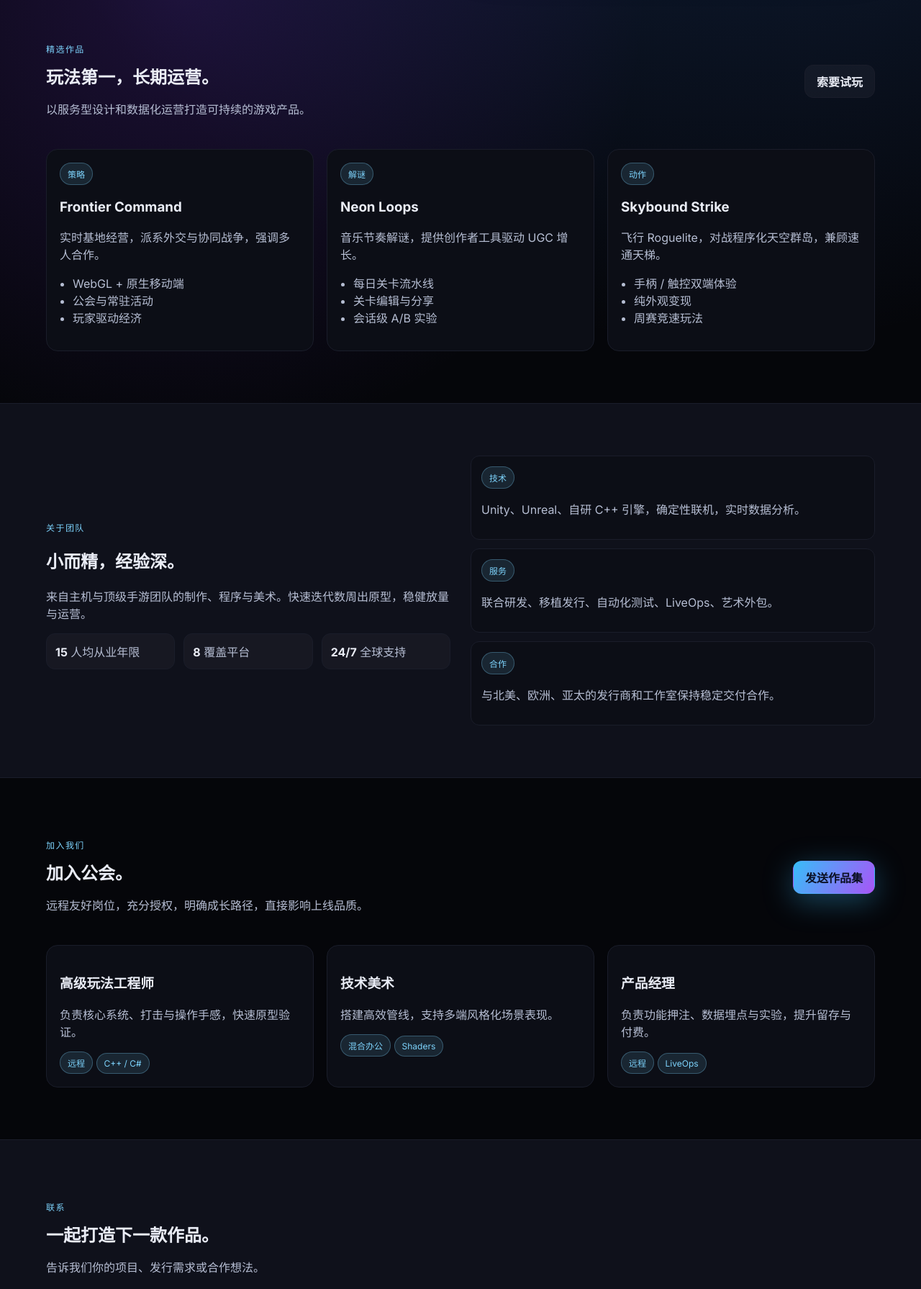
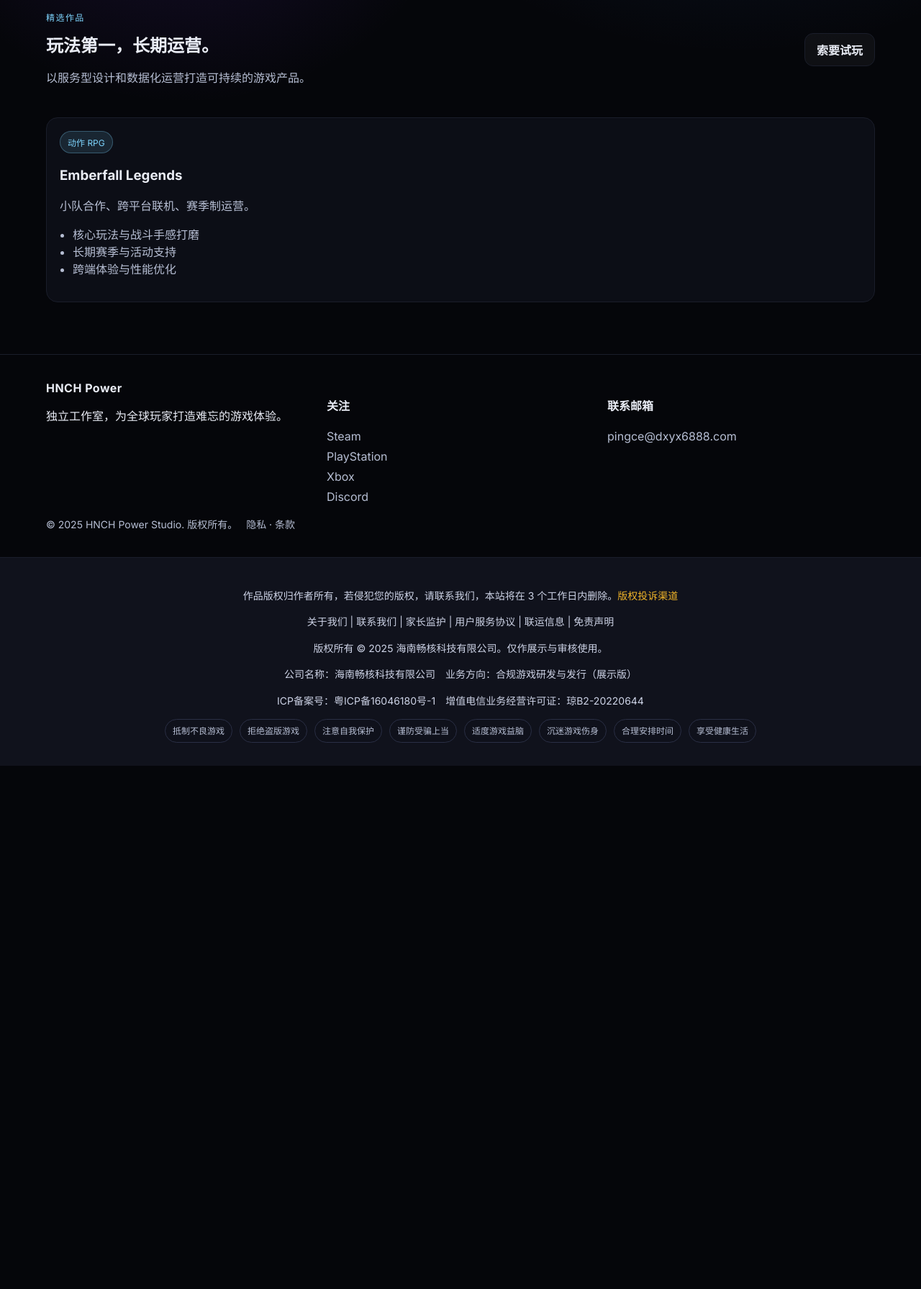
Before and after one commit to wangmiao033/hnchpower.cn, a plain HTML site: page index.html in a window 1280 px wide. Shown: the part 614-2405 px from the top of the page at 72% size. After the commit the page ends 1678 px from the top, so only its background shows below. Drawn offline with Linux system fonts and the light colour scheme.

Commit message:
Add files via upload

```diff
--- a/index.html
+++ b/index.html
@@ -3,7 +3,7 @@
 <head>
   <meta charset="UTF-8" />
   <meta name="viewport" content="width=device-width, initial-scale=1.0" />
-  <title>HNCH Power | 游戏工作室</title>
+  <title>海南畅核科技有限公司 | 游戏工作室</title>
   <link rel="preconnect" href="https://fonts.googleapis.com" />
   <link rel="preconnect" href="https://fonts.gstatic.com" crossorigin />
   <link href="https://fonts.googleapis.com/css2?family=Inter:wght@400;500;600;700&display=swap" rel="stylesheet" />
@@ -12,30 +12,21 @@
 <body>
   <header class="hero">
     <nav class="nav">
-      <div class="logo">HNCH Power</div>
+      <div class="logo">海南畅核科技有限公司</div>
       <div class="nav-links">
         <a href="#games">作品</a>
-        <a href="#about">关于</a>
-        <a href="#careers">加入</a>
         <a href="#contact">联系</a>
       </div>
       <a class="btn primary" href="#contact">与我们合作</a>
     </nav>
     <div class="hero-grid">
       <div class="hero-copy">
-        <p class="eyebrow">独立游戏工作室</p>
-        <h1>创造让玩家记住的世界。</h1>
-        <p class="lead">
-          HNCH Power 专注高品质 PC / 移动端作品，以鲜明美术、扎实手感与长期运营驱动社区活力。
-        </p>
+        <p class="eyebrow">海南畅核科技有限公司</p>
+        <h1>合规、精品的游戏体验。</h1>
+        <p class="lead">专注 PC / 移动端项目，强调玩法打磨、合规审核与稳定运营。</p>
         <div class="cta-row">
           <a class="btn primary" href="#games">查看作品</a>
           <a class="btn ghost" href="#contact">合作发行</a>
-        </div>
-        <div class="meta">
-          <span>远程优先团队</span>
-          <span>15+ 已上线项目</span>
-          <span>玩家覆盖 60+ 国家</span>
         </div>
       </div>
       <div class="hero-card">
@@ -80,135 +71,18 @@
       </div>
       <div class="cards-grid">
         <article class="game-card">
-          <div class="pill">策略</div>
-          <h3>Frontier Command</h3>
-          <p>实时基地经营，派系外交与协同战争，强调多人合作。</p>
+          <div class="pill">动作 RPG</div>
+          <h3>Emberfall Legends</h3>
+          <p>小队合作、跨平台联机、赛季制运营。</p>
           <ul>
-            <li>WebGL + 原生移动端</li>
-            <li>公会与常驻活动</li>
-            <li>玩家驱动经济</li>
-          </ul>
-        </article>
-        <article class="game-card">
-          <div class="pill">解谜</div>
-          <h3>Neon Loops</h3>
-          <p>音乐节奏解谜，提供创作者工具驱动 UGC 增长。</p>
-          <ul>
-            <li>每日关卡流水线</li>
-            <li>关卡编辑与分享</li>
-            <li>会话级 A/B 实验</li>
-          </ul>
-        </article>
-        <article class="game-card">
-          <div class="pill">动作</div>
-          <h3>Skybound Strike</h3>
-          <p>飞行 Roguelite，对战程序化天空群岛，兼顾速通天梯。</p>
-          <ul>
-            <li>手柄 / 触控双端体验</li>
-            <li>纯外观变现</li>
-            <li>周赛竞速玩法</li>
+            <li>核心玩法与战斗手感打磨</li>
+            <li>长期赛季与活动支持</li>
+            <li>跨端体验与性能优化</li>
           </ul>
         </article>
       </div>
     </section>
 
-    <section id="about" class="section alt">
-      <div class="section-content">
-        <div>
-          <p class="eyebrow">关于团队</p>
-          <h2>小而精，经验深。</h2>
-          <p class="lead">
-            来自主机与顶级手游团队的制作、程序与美术。快速迭代数周出原型，稳健放量与运营。
-          </p>
-          <div class="stats-row">
-            <div class="stat">
-              <strong>15</strong>
-              <span>人均从业年限</span>
-            </div>
-            <div class="stat">
-              <strong>8</strong>
-              <span>覆盖平台</span>
-            </div>
-            <div class="stat">
-              <strong>24/7</strong>
-              <span>全球支持</span>
-            </div>
-          </div>
-        </div>
-        <div class="list">
-          <div class="list-item">
-            <div class="pill">技术</div>
-            <p>Unity、Unreal、自研 C++ 引擎，确定性联机，实时数据分析。</p>
-          </div>
-          <div class="list-item">
-            <div class="pill">服务</div>
-            <p>联合研发、移植发行、自动化测试、LiveOps、艺术外包。</p>
-          </div>
-          <div class="list-item">
-            <div class="pill">合作</div>
-            <p>与北美、欧洲、亚太的发行商和工作室保持稳定交付合作。</p>
-          </div>
-        </div>
-      </div>
-    </section>
-
-    <section id="careers" class="section">
-      <div class="section-head">
-        <div>
-          <p class="eyebrow">加入我们</p>
-          <h2>加入公会。</h2>
-          <p class="lead">远程友好岗位，充分授权，明确成长路径，直接影响上线品质。</p>
-        </div>
-        <a class="btn primary" href="mailto:hello@hnchpower.cn">发送作品集</a>
-      </div>
-      <div class="cards-grid">
-        <article class="job-card">
-          <h3>高级玩法工程师</h3>
-          <p>负责核心系统、打击与操作手感，快速原型验证。</p>
-          <span class="pill">远程</span>
-          <span class="pill">C++ / C#</span>
-        </article>
-        <article class="job-card">
-          <h3>技术美术</h3>
-          <p>搭建高效管线，支持多端风格化场景表现。</p>
-          <span class="pill">混合办公</span>
-          <span class="pill">Shaders</span>
-        </article>
-        <article class="job-card">
-          <h3>产品经理</h3>
-          <p>负责功能押注、数据埋点与实验，提升留存与付费。</p>
-          <span class="pill">远程</span>
-          <span class="pill">LiveOps</span>
-        </article>
-      </div>
-    </section>
-
-    <section id="contact" class="section alt">
-      <div class="section-head">
-        <div>
-          <p class="eyebrow">联系</p>
-          <h2>一起打造下一款作品。</h2>
-          <p class="lead">告诉我们你的项目、发行需求或合作想法。</p>
-        </div>
-      </div>
-      <div class="contact-grid">
-        <div class="contact-card">
-          <h3>工作室 / 发行商</h3>
-          <p>联合研发、平台移植、联运与市场合作。</p>
-          <a class="btn primary" href="mailto:biz@hnchpower.cn">biz@hnchpower.cn</a>
-        </div>
-        <div class="contact-card">
-          <h3>媒体 / 公关</h3>
-          <p>媒体资料、采访邀请、评测版本申请。</p>
-          <a class="btn ghost" href="mailto:press@hnchpower.cn">press@hnchpower.cn</a>
-        </div>
-        <div class="contact-card">
-          <h3>招聘</h3>
-          <p>发送作品集、参与项目与到岗时间。</p>
-          <a class="btn ghost" href="mailto:jobs@hnchpower.cn">jobs@hnchpower.cn</a>
-        </div>
-      </div>
-    </section>
   </main>
 
   <footer class="footer">
@@ -227,10 +101,9 @@
         </div>
       </div>
       <div>
-        <h4>联系</h4>
+        <h4>联系邮箱</h4>
         <div class="footer-links">
-          <a href="mailto:hello@hnchpower.cn">hello@hnchpower.cn</a>
-          <a href="mailto:press@hnchpower.cn">press@hnchpower.cn</a>
+          <a href="mailto:pingce@dxyx6888.com">pingce@dxyx6888.com</a>
         </div>
       </div>
     </div>
@@ -239,5 +112,27 @@
       <span>隐私 · 条款</span>
     </div>
   </footer>
+
+  <section class="legal">
+    <div class="legal-inner">
+      <p>作品版权归作者所有，若侵犯您的版权，请联系我们，本站将在 3 个工作日内删除。<a href="#" class="legal-link">版权投诉渠道</a></p>
+      <p class="legal-links">
+        <a href="#">关于我们</a> | <a href="#">联系我们</a> | <a href="#">家长监护</a> | <a href="#">用户服务协议</a> | <a href="#">联运信息</a> | <a href="#">免责声明</a>
+      </p>
+      <p>版权所有 © 2025 海南畅核科技有限公司。仅作展示与审核使用。</p>
+      <p>公司名称：海南畅核科技有限公司　业务方向：合规游戏研发与发行（展示版）</p>
+      <p>ICP备案号：粤ICP备16046180号-1　增值电信业务经营许可证：琼B2-20220644</p>
+      <div class="legal-badges">
+        <span class="badge">抵制不良游戏</span>
+        <span class="badge">拒绝盗版游戏</span>
+        <span class="badge">注意自我保护</span>
+        <span class="badge">谨防受骗上当</span>
+        <span class="badge">适度游戏益脑</span>
+        <span class="badge">沉迷游戏伤身</span>
+        <span class="badge">合理安排时间</span>
+        <span class="badge">享受健康生活</span>
+      </div>
+    </div>
+  </section>
 </body>
 </html>
--- a/styles.css
+++ b/styles.css
@@ -322,6 +322,47 @@ a {
   font-size: 14px;
 }
 
+.legal {
+  background: #10121c;
+  color: #cdd3e6;
+  padding: 28px clamp(16px, 5vw, 72px) 32px;
+  border-top: 1px solid var(--border);
+  font-size: 14px;
+}
+
+.legal-inner {
+  max-width: 1100px;
+  margin: 0 auto;
+  text-align: center;
+  line-height: 1.6;
+}
+
+.legal a,
+.legal-link {
+  color: #f0b429;
+}
+
+.legal-links a {
+  color: #cdd3e6;
+}
+
+.legal-badges {
+  display: flex;
+  flex-wrap: wrap;
+  gap: 10px;
+  justify-content: center;
+  margin-top: 10px;
+  color: #b6bed3;
+}
+
+.legal-badges .badge {
+  padding: 6px 10px;
+  border: 1px solid #2a2f45;
+  border-radius: 999px;
+  background: #0f111b;
+  font-size: 12px;
+}
+
 @media (max-width: 720px) {
   .nav {
     flex-wrap: wrap;
```
